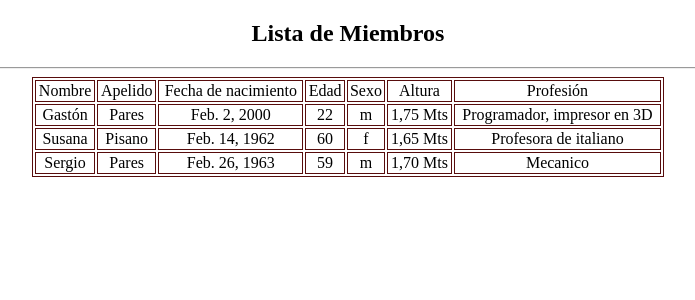
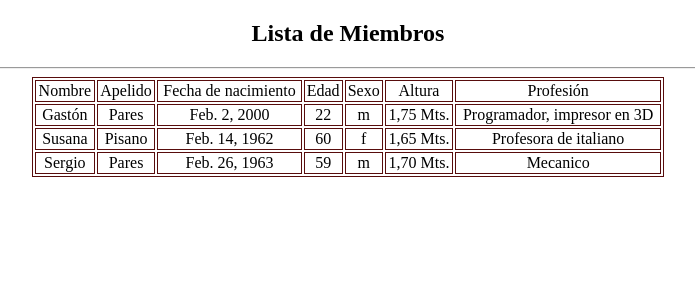
Before and after one commit to SleepD4rt/MVT-GASTONPARES, a Django app: page /family_member/family_member in a window 1280 px wide. Shown: the top 300 px of the page, without its empty margins (292-987 px from the left). Run offline with Django 4.2, Linux system fonts and the light colour scheme; data comes from the database, SQL or seed files in the repository.

Commit message:
Actualización universal de archivos para el directorio template en el archivo settings en al linea 59

```diff
--- a/blog/blog/settings.py
+++ b/blog/blog/settings.py
@@ -55,6 +55,7 @@ ROOT_URLCONF = 'blog.urls'
 
 TEMPLATES = [
     {
+
         'BACKEND': 'django.template.backends.django.DjangoTemplates',
         #Ruta aniversal para los templates
         'DIRS': [os.path.join(BASE_DIR, 'templates')],
--- a/blog/family_member/templates/family_member/member-list.html
+++ b/blog/family_member/templates/family_member/member-list.html
@@ -42,7 +42,7 @@ table, th, td {
             <td>{{member.birth_day}}</td>
             <td>{{member.age}}</td>
             <td>{{member.sex}}</td>
-            <td>{{member.height}} Mts</td>
+            <td>{{member.height}} Mts.</td>
             <td>{{member.profession}}</td>
 
         </tr>
```
